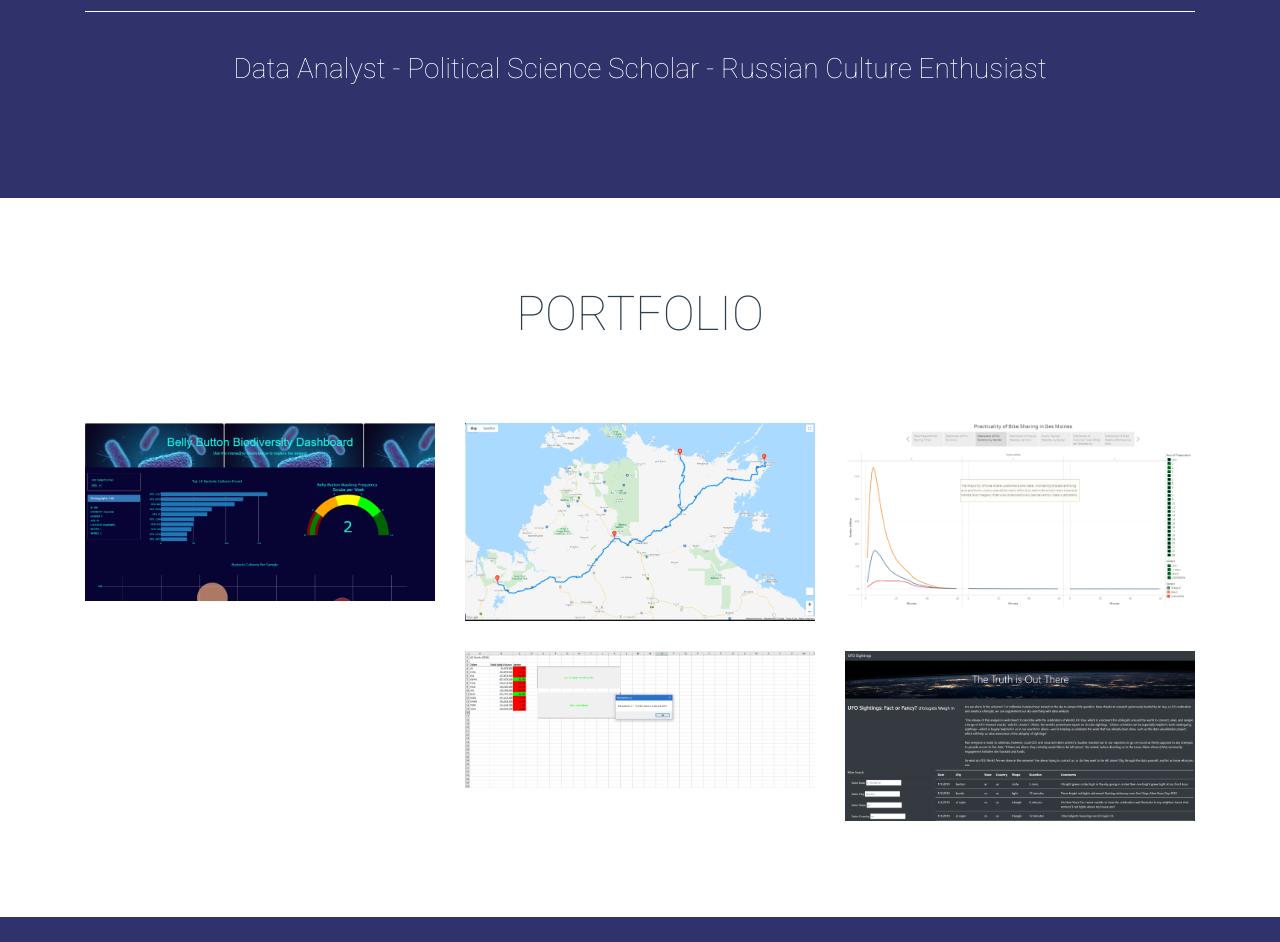
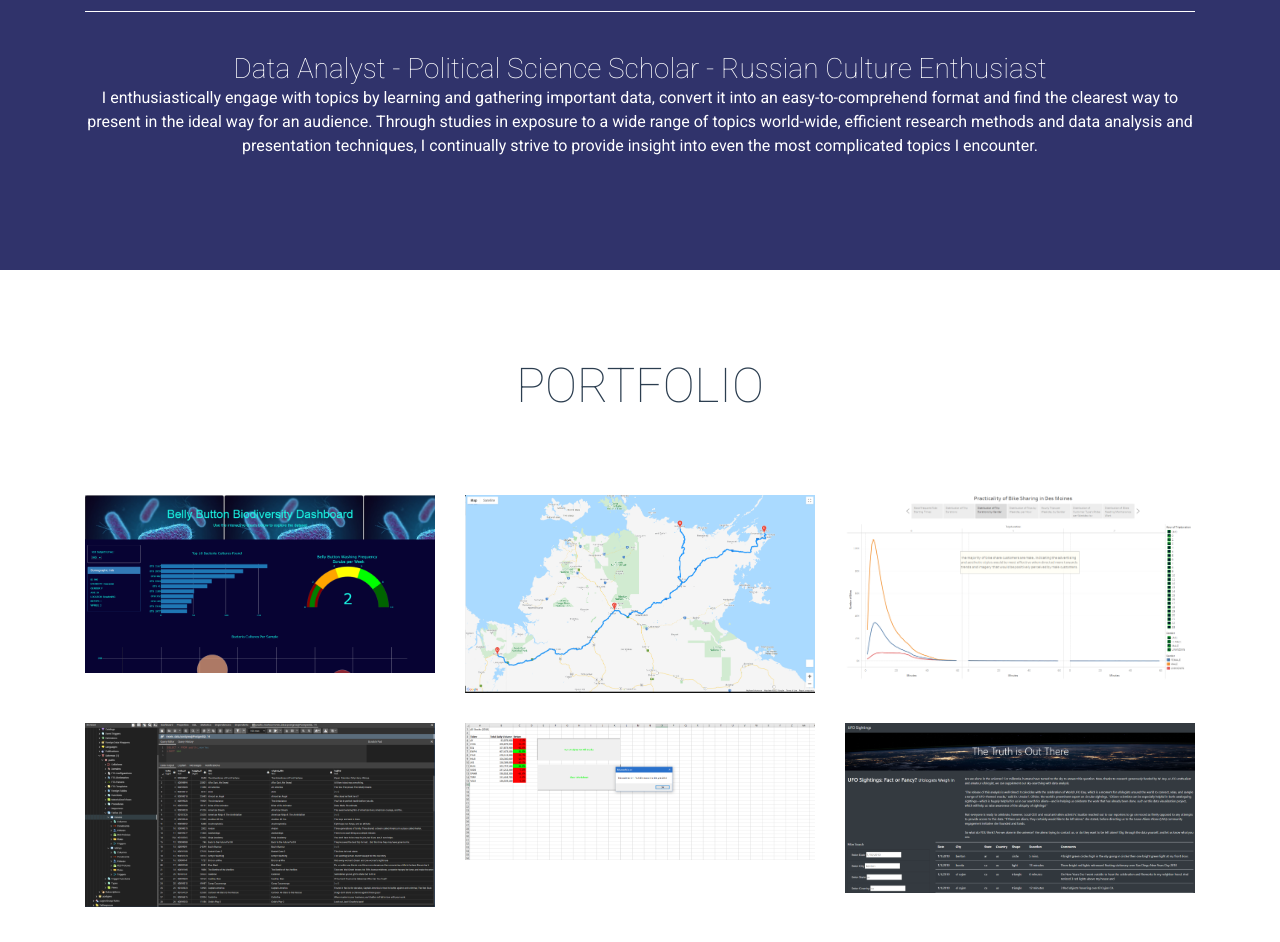
Before and after one commit to HelyxM/portfolio, a plain HTML site: page index.html in a window 1280 px wide. Shown: the part 735-1677 px from the top of the page. Drawn offline with nearby package versions, Linux system fonts and the light colour scheme; files whose address does not match are found by name.

Commit message:
updating index HTML file

```diff
--- a/index.html
+++ b/index.html
@@ -64,7 +64,7 @@
 
             <!-- Replace this text with your brand statement or other short text about you. -->
             <p class="personal-description">
-
+                 I enthusiastically engage with topics by learning and gathering important data, convert it into an easy-to-comprehend format and find the clearest way to present in the ideal way for an audience. Through studies in exposure to a wide range of topics world-wide, efficient research methods and data analysis and presentation techniques, I continually strive to provide insight into even the most complicated topics I encounter.
             </p>
         </div>
     </header>
```
Also changed, not shown: assets/img/portfolio/project4.png (added).
